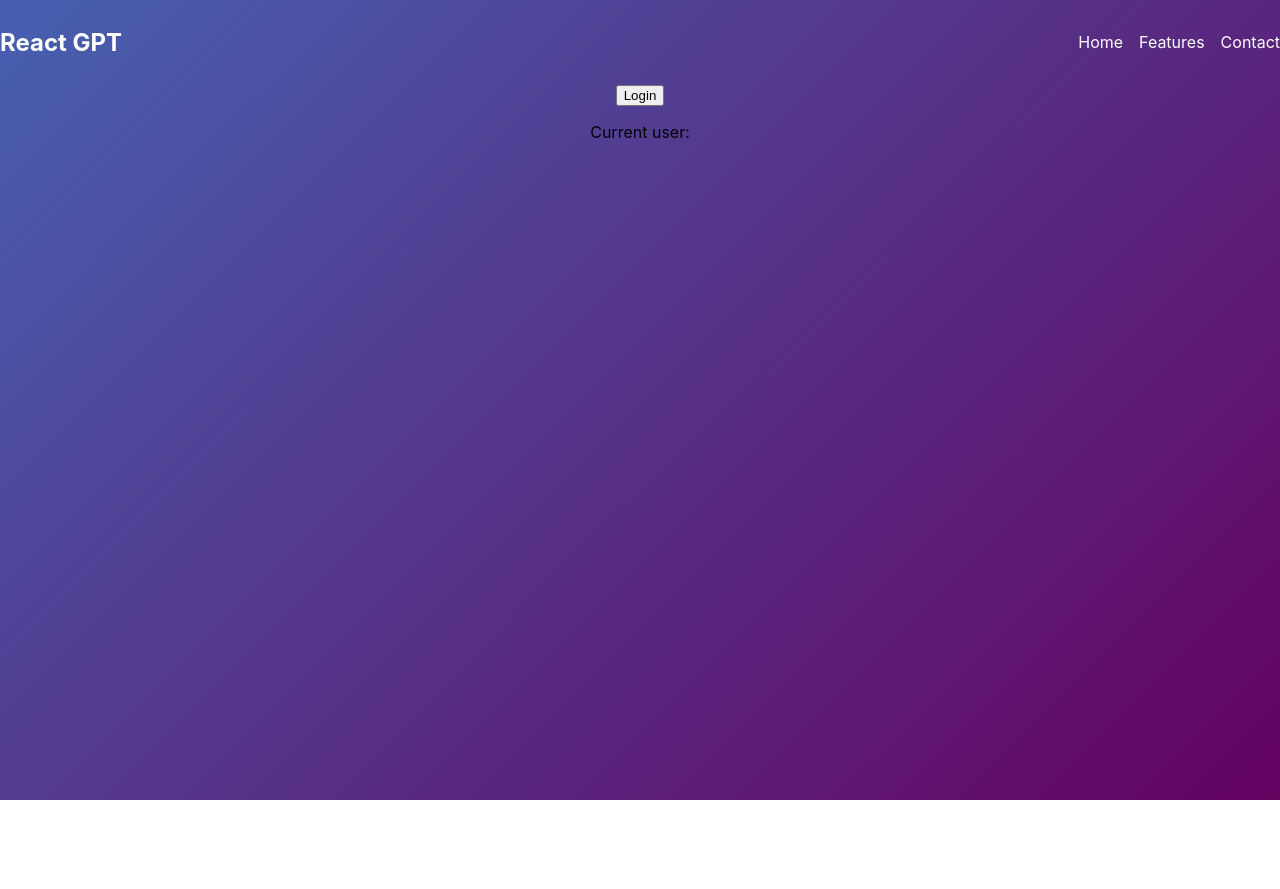
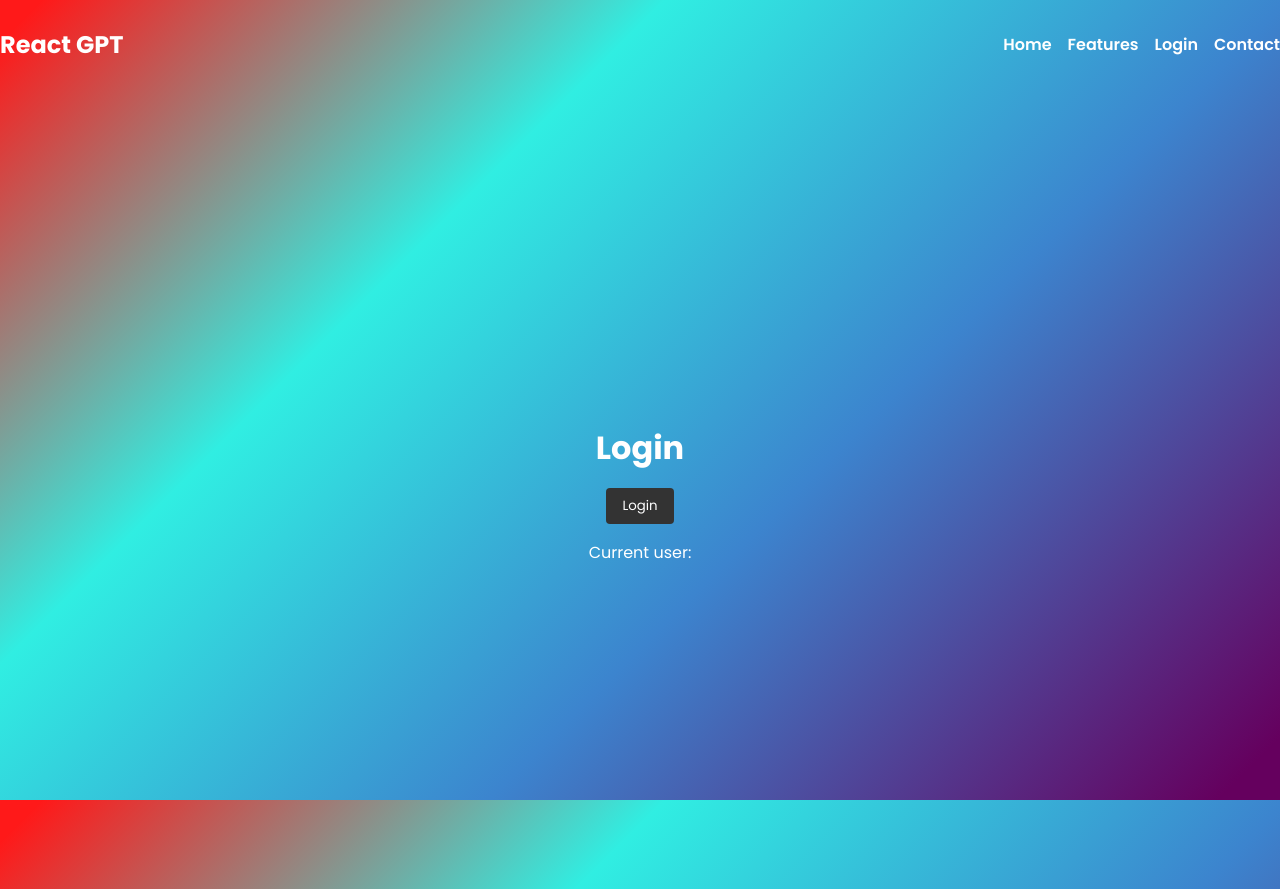
Before and after one commit to dwang88/CALHACKS2024, a React (Create React App) app in the folder frontend/: page /login in a window 1280 px wide. Before the commit the page ends 800 px from the top, so only its background shows below. Built offline with nearby package versions, Linux system fonts and the light colour scheme; no server answers.

Commit message:
update frontend, styling

```diff
--- a/frontend/src/App.tsx
+++ b/frontend/src/App.tsx
@@ -1,10 +1,11 @@
 import React, { useEffect, useState } from 'react';
-import { BrowserRouter as Router, Route, Routes } from 'react-router-dom';
+import { BrowserRouter as Router, Routes, Route } from 'react-router-dom';
 import './App.css';
 import Navbar from './Navbar';
 import Hero from './Hero';
 import Features from './Features';
 import Footer from './Footer';
+import Login from './Login';
 import { SignInWithGoogle } from './firebaseConfig';
 
 function App() {
@@ -25,12 +26,12 @@ function App() {
           <Route path="/" element={
             <>
               <Hero />
+              <Features />
               <Footer />
             </>
           } />
+          <Route path="/login" element={<Login />} />
         </Routes>
-        <SignInWithGoogle />
-        <p>{message}</p>
       </div>
     </Router>
   );
--- a/frontend/src/Footer.css
+++ b/frontend/src/Footer.css
@@ -1,9 +1,9 @@
 /* Footer.css */
 .footer {
-    background-color: #333;
-    color: white;
+    background-color: #fff;
+    color: #232323;
     text-align: center;
-    padding: 2rem 1rem;
+    padding: 4rem 1rem;
   }
 
   .footer .container {
--- a/frontend/src/Footer.tsx
+++ b/frontend/src/Footer.tsx
@@ -5,7 +5,7 @@ const Footer: React.FC = () => {
   return (
     <footer className="footer" id="contact">
       <div className="container">
-        <p>Contact us at email@example.com</p>
+        <p>React GPT</p>
       </div>
     </footer>
   );
--- a/frontend/src/Hero.css
+++ b/frontend/src/Hero.css
@@ -1,4 +1,9 @@
-/* Hero.css */
+@import url('https://fonts.googleapis.com/css2?family=Poppins:ital,wght@0,100;0,200;0,300;0,400;0,500;0,600;0,700;0,800;0,900;1,100;1,200;1,300;1,400;1,500;1,600;1,700;1,800;1,900&display=swap');
+
+* {
+  font-family: 'Poppins';
+}
+
 body {
   margin: auto;
   font-family: -apple-system, BlinkMacSystemFont, sans-serif;
@@ -51,19 +56,15 @@ body {
   2% {
     transform: translateX(1);
   }
-
   25% {
     transform: translateX(-25%);
   }
-
   50% {
     transform: translateX(-50%);
   }
-
   75% {
     transform: translateX(-25%);
   }
-
   100% {
     transform: translateX(1);
   }
@@ -82,11 +83,17 @@ body {
 }
 
 .hero .container {
-    max-width: 600px;
+  display: flex;
+  flex-direction: column;
+  justify-content: space-between;
+  max-width: 900px;
+  height: 40%;
+  margin-bottom: 200px;
 }
 
 .hero h1 {
   font-size: 3rem;
+  margin-top: 2rem;
   margin-bottom: 1rem;
 }
 
@@ -103,6 +110,8 @@ body {
   font-size: 1rem;
   cursor: pointer;
   transition: background-color 0.3s ease;
+  margin-bottom: 2rem;
+  font-weight: 600;
 }
 
 .hero .btn-primary:hover {
--- a/frontend/src/Hero.tsx
+++ b/frontend/src/Hero.tsx
@@ -1,13 +1,17 @@
 import React from 'react';
+import { Link } from 'react-router-dom';
 import './Hero.css';
 
 const Hero: React.FC = () => {
   return (
     <section className="hero">
       <div className="container">
-        <h1>Welcome to Our Service</h1>
-        <p>Experience the best service ever.</p>
-        <button className="btn-primary">Get Started</button>
+        <h1>Personalized Learning for Students, Insightful Teaching for Educators</h1>
+        <div>
+          <Link to="/login">
+            <button className="btn-primary">Get Started</button>
+          </Link>
+        </div>
       </div>
     </section>
   );
--- /dev/null
+++ b/frontend/src/Login.css
@@ -0,0 +1,30 @@
+/* Login.css */
+.login-page {
+    display: flex;
+    flex-direction: column;
+    align-items: center;
+    justify-content: center;
+    height: 100vh;
+    color: #fff;
+  }
+
+  .login-page h2 {
+    margin-bottom: 1rem;
+    font-size: 2rem;
+    color: #fff;
+
+  }
+
+  .login-page button {
+    padding: 0.5rem 1rem;
+    background-color: #333;
+    color: white;
+    border: none;
+    cursor: pointer;
+    border-radius: 4px;
+    transition: background-color 0.3s ease;
+  }
+
+  .login-page button:hover {
+    background-color: #555;
+  }
--- /dev/null
+++ b/frontend/src/Login.tsx
@@ -0,0 +1,14 @@
+import React from 'react';
+import './Login.css';
+import { SignInWithGoogle } from './firebaseConfig';
+
+const Login: React.FC = () => {
+  return (
+    <div className="login-page">
+      <h2>Login</h2>
+      <SignInWithGoogle />
+    </div>
+  );
+};
+
+export default Login;
--- a/frontend/src/Navbar.css
+++ b/frontend/src/Navbar.css
@@ -22,6 +22,7 @@
     list-style: none;
     display: flex;
     gap: 1rem;
+    font-weight: 600;
   }
 
   .nav-links li {
--- a/frontend/src/Navbar.tsx
+++ b/frontend/src/Navbar.tsx
@@ -11,8 +11,9 @@ const Navbar: React.FC = () => {
         </div>
         <ul className="nav-links">
           <li><Link to="/">Home</Link></li>
-          <li><a href="#features">Features</a></li> {/* Use <a> for same-page sections */}
-          <li><a href="#contact">Contact</a></li>   {/* Use <a> for same-page sections */}
+          <li><Link to="/features">Features</Link></li>
+          <li><Link to="/login">Login</Link></li>
+          <li><a href="#contact">Contact</a></li>
         </ul>
       </div>
     </nav>
```
Lines whose indentation alone changed are shown as unchanged.
